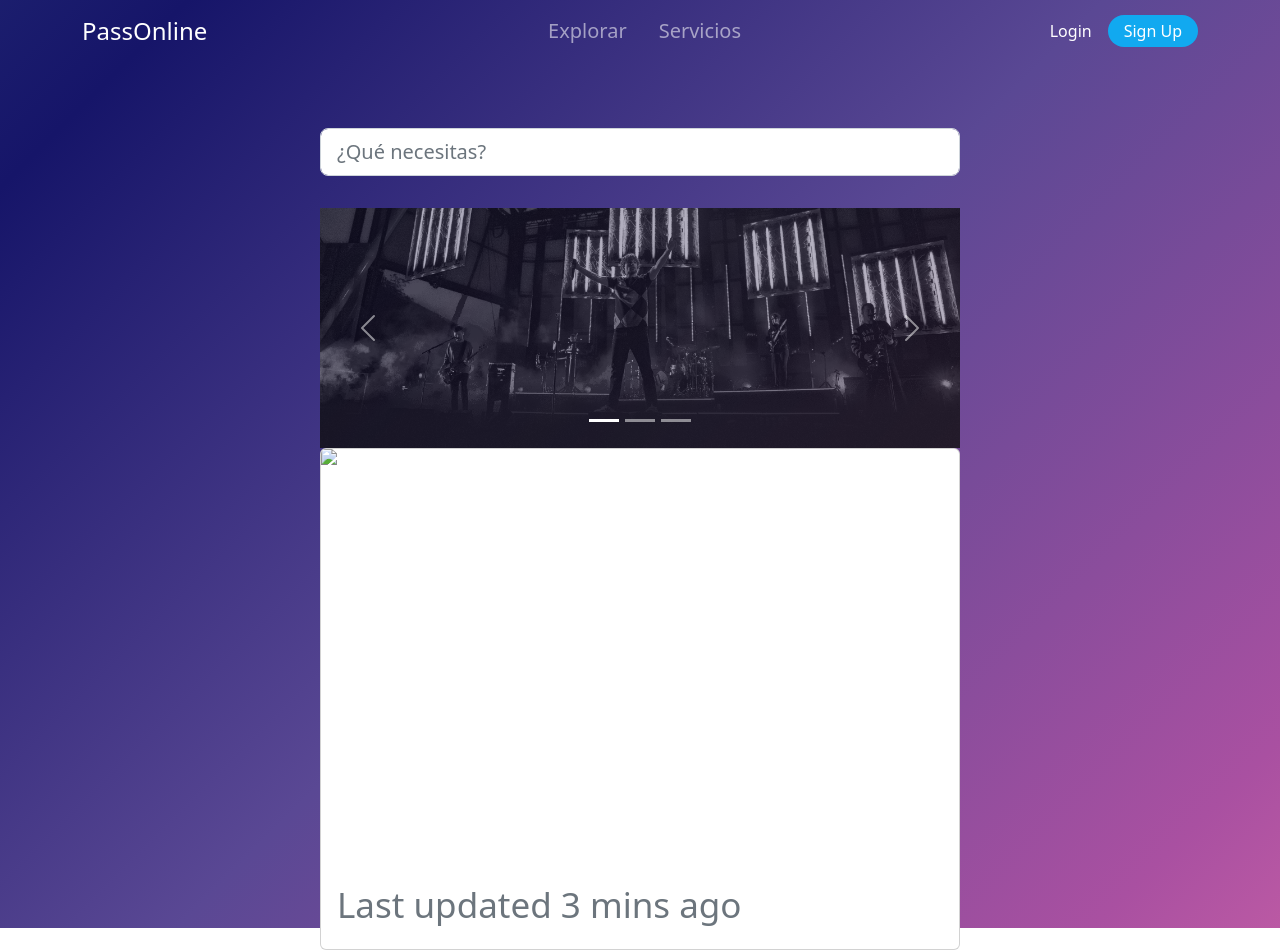
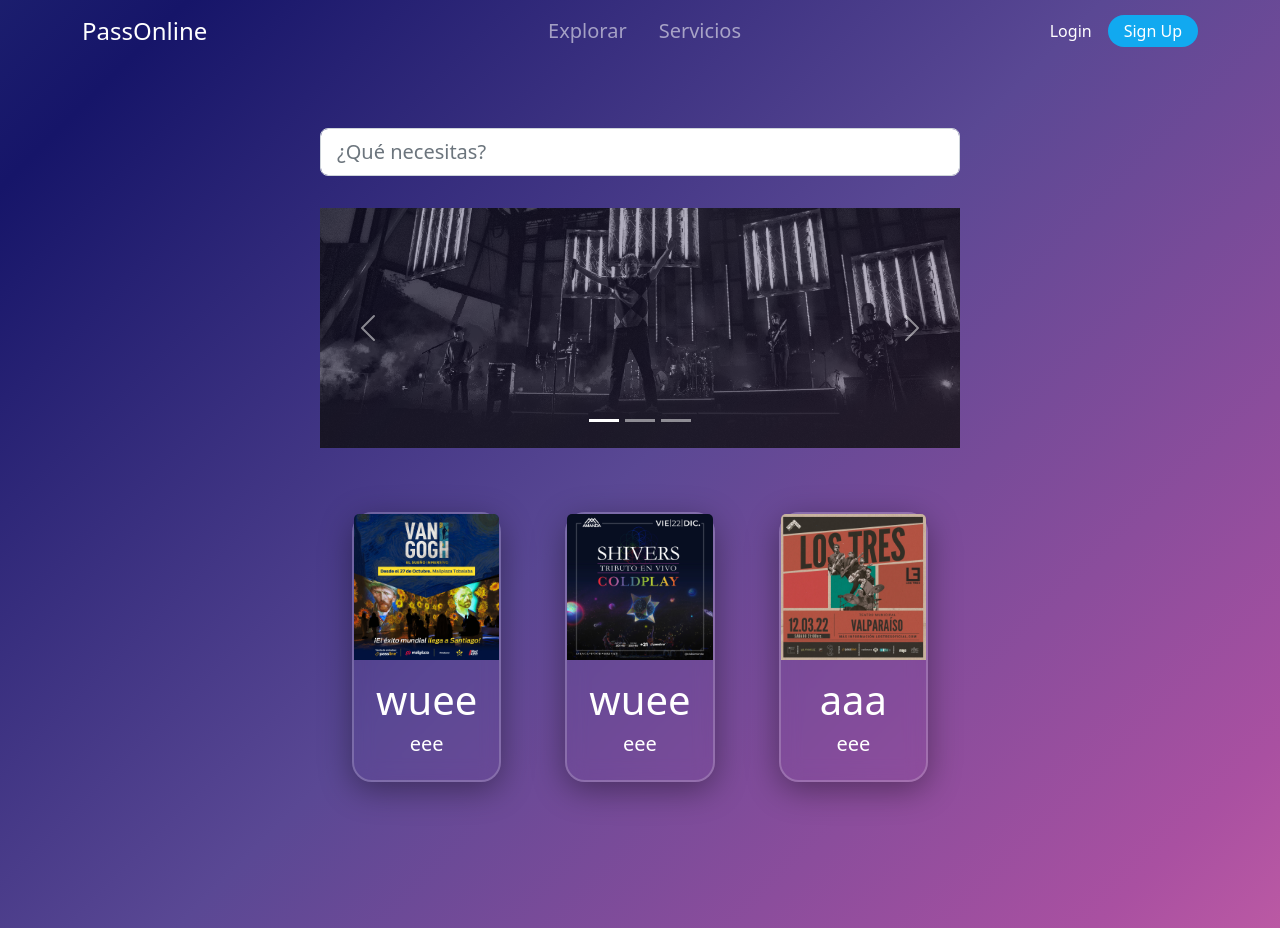
Before and after one commit to HugoosZ/parte-hugo, a website built with Vite: page src/index.html in a window 1280 px wide. Shown: the top 952 px of the page. After the commit the page ends 928 px from the top, so only its background shows below. Built offline with nearby package versions, Linux system fonts and the light colour scheme; files whose address does not match are found by name.

Commit message:
otra version

```diff
--- a/src/css/styles.css
+++ b/src/css/styles.css
@@ -74,12 +74,33 @@ body {
 .contenedor .checkbox ul li input[type="checkbox"] {
     opacity: 0;
 }
-#tab-carouselExampleIndicators{
+#carouselExampleIndicators{
     margin-top: 5%;
     opacity: 120%;
 
 }
 
-#tab-carouselExampleIndicators .carousel-inner img {
+#carouselExampleIndicators .carousel-inner img {
     filter: grayscale(100%) brightness(80%) opacity(0.8);
 }
+
+#separacion{
+    display: flex;
+    justify-content: space-between;
+    margin-top: 5%;
+
+}
+#eventos{
+
+    margin-top: 5%;
+    margin-left: 5%;
+    margin-right: 5%;
+    margin-bottom: 5%;
+    background-color: transparent;
+    border: 2px solid rgba(255, 255, 255, .2);
+    backdrop-filter: blur(10px);
+    -webkit-backdrop-filter: blur(10px);
+    border-radius: 20px;
+    box-shadow: 0 8px 32px 0 rgba(0, 0, 0, .37);
+    text-align: center;
+}
--- a/src/index.html
+++ b/src/index.html
@@ -10,7 +10,7 @@
     <link rel="stylesheet" href="./css/styles.css">
     <title>PassOnline</title>
 </head>
-<body class="vh-100">
+<body class="vh-100 ">
   <nav class="navbar navbar-expand-lg navbar-dark bg-transparent fixed-top">
       <div class="container">
 
@@ -68,7 +68,7 @@
         <input class="form-control form-control-lg mr-sm-2   " type="search" placeholder="¿Qué necesitas?" aria-label="Buscar">
 
 
-        <div id="tab-carouselExampleIndicators" class="carousel slide " data-bs-ride="true">
+        <div id="carouselExampleIndicators" class="carousel slide " data-bs-ride="true">
           <div class="carousel-indicators">
             <button type="button" data-bs-target="#carouselExampleIndicators" data-bs-slide-to="0" class="active" aria-current="true" aria-label="Slide 1"></button>
             <button type="button" data-bs-target="#carouselExampleIndicators" data-bs-slide-to="1" aria-label="Slide 2"></button>
@@ -94,37 +94,35 @@
             <span class="visually-hidden">Next</span>
           </button>
         </div>
-
-        <div class="card mb-3">
-  <img src="..." class="card-img-top" alt="...">
+        <div id="separacion">
+          <div id="eventos" class="card mb-3">
+            <img src="./media/111.jpeg" class="card-img-top" alt="...">
             <div class="card-body">
-    <h5 class="card-title">Card title</h5>
-    <p class="card-text">This is a wider card with supporting text below as a natural lead-in to additional content. This content is a little bit longer.</p>
-    <p class="card-text"><small class="text-muted">Last updated 3 mins ago</small></p>
+              <h1>wuee</h1>
+              <h5>eee</h5>
             </div>
           </div>
-<div class="card">
+          <div id="eventos" class="card mb-3">
+            <img src="./media/222.jpeg" class="card-img-top" alt="...">
             <div class="card-body">
-    <h5 class="card-title">Card title</h5>
-    <p class="card-text">This is a wider card with supporting text below as a natural lead-in to additional content. This content is a little bit longer.</p>
-    <p class="card-text"><small class="text-muted">Last updated 3 mins ago</small></p>
-  </div>
-  <img src="..." class="card-img-bottom" alt="...">
-</div>
-<div class="card-body">
-  <h5 class="card-title">Card title</h5>
-  <p class="card-text">This is a wider card with supporting text below as a natural lead-in to additional content. This content is a little bit longer.</p>
-  <p class="card-text"><small class="text-muted">Last updated 3 mins ago</small></p>
+              <h1>wuee</h1>
+              <h5>eee</h5>
             </div>
           </div>
-<div class="card">
+
+          <div id="eventos" class="card mb-3">
+            <img src="./media/1-img.jpeg" class="card-img-top" alt="...">
             <div class="card-body">
-  <h5 class="card-title">Card title</h5>
-  <p class="card-text">This is a wider card with supporting text below as a natural lead-in to additional content. This content is a little bit longer.</p>
-  <p class="card-text"><small class="text-muted">Last updated 3 mins ago</small></p>
+              <h1>aaa</h1>
+              <h5>eee</h5>
             </div>
-<img src="..." class="card-img-bottom" alt="...">
           </div>
+        </div>
+
+
+
+
+
 
 
 
```
Also changed, not shown: src/media/1-img.jpeg (added), 1 other file. Lines whose indentation alone changed are shown as unchanged.
